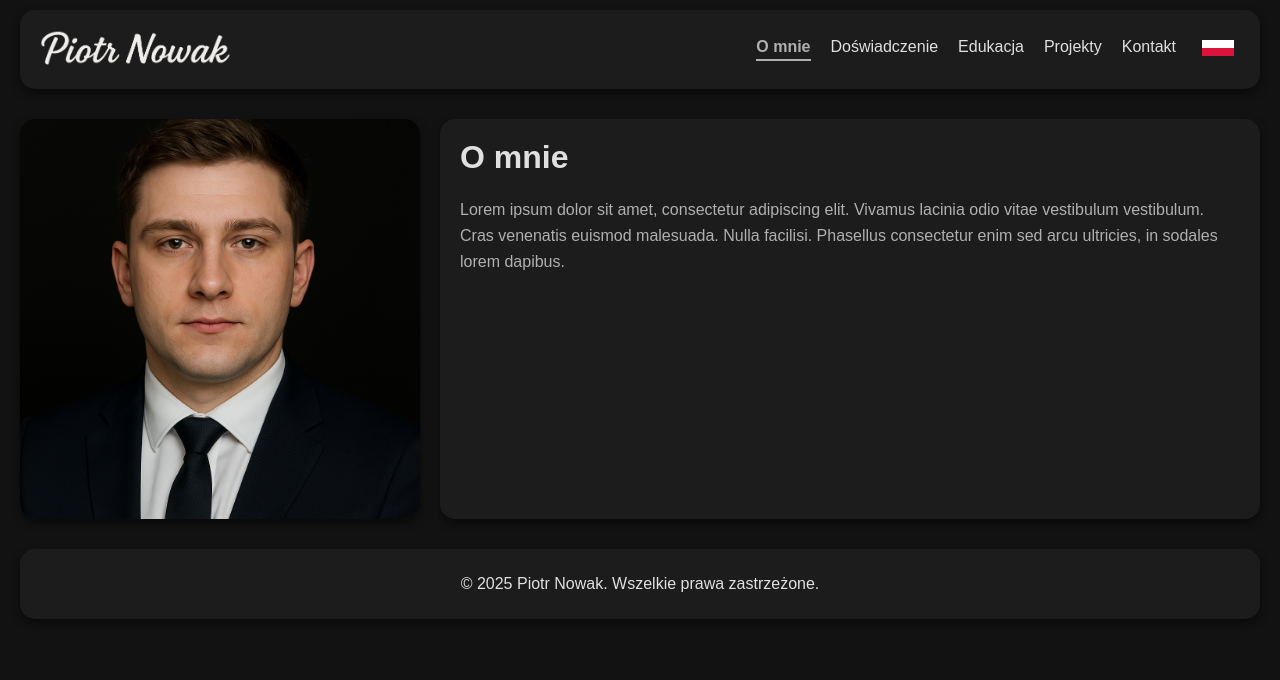
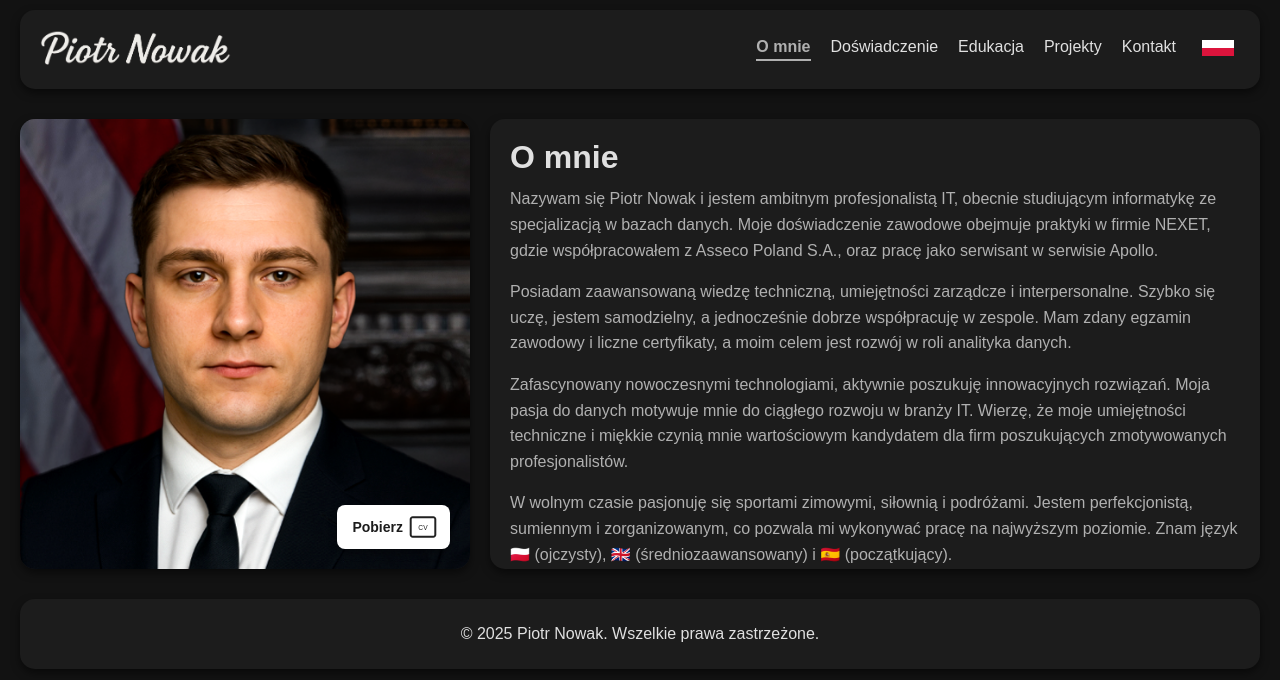
Before and after one commit to Puegoo/CV_WebSite, a React (Vite) app: page / in a window 1280 px wide. Shown: the top 680 px of the page. Built offline with nearby package versions, Linux system fonts and the light colour scheme.

Commit message:
Update About page layout and styling

```diff
--- a/src/i18n.js
+++ b/src/i18n.js
@@ -7,7 +7,8 @@ const resources = {
     translation: {
       "about": {
         "title": "O mnie",
-        "text": "Lorem ipsum dolor sit amet, consectetur adipiscing elit. Vivamus lacinia odio vitae vestibulum vestibulum. Cras venenatis euismod malesuada. Nulla facilisi. Phasellus consectetur enim sed arcu ultricies, in sodales lorem dapibus."
+        "text": "Nazywam się Piotr Nowak i jestem ambitnym profesjonalistą IT, obecnie studiującym informatykę ze specjalizacją w bazach danych. Moje doświadczenie zawodowe obejmuje praktyki w firmie NEXET, gdzie współpracowałem z Asseco Poland S.A., oraz pracę jako serwisant w serwisie Apollo.\n\nPosiadam zaawansowaną wiedzę techniczną, umiejętności zarządcze i interpersonalne. Szybko się uczę, jestem samodzielny, a jednocześnie dobrze współpracuję w zespole. Mam zdany egzamin zawodowy i liczne certyfikaty, a moim celem jest rozwój w roli analityka danych.\n\nZafascynowany nowoczesnymi technologiami, aktywnie poszukuję innowacyjnych rozwiązań. Moja pasja do danych motywuje mnie do ciągłego rozwoju w branży IT. Wierzę, że moje umiejętności techniczne i miękkie czynią mnie wartościowym kandydatem dla firm poszukujących zmotywowanych profesjonalistów.\n\nW wolnym czasie pasjonuję się sportami zimowymi, siłownią i podróżami. Jestem perfekcjonistą, sumiennym i zorganizowanym, co pozwala mi wykonywać pracę na najwyższym poziomie. Znam język 🇵🇱 (ojczysty), 🇬🇧 (średniozaawansowany) i 🇪🇸 (początkujący).",
+        "download": "Pobierz",
       },
       "footer": {
         "title": "© 2025 Piotr Nowak. Wszelkie prawa zastrzeżone."
@@ -24,7 +25,8 @@ const resources = {
     translation: {
       "about": {
         "title": "About Me",
-        "text": "Lorem ipsum dolor sit amet, consectetur adipiscing elit. Vivamus lacinia odio vitae vestibulum vestibulum. Cras venenatis euismod malesuada. Nulla facilisi. Phasellus consectetur enim sed arcu ultricies, in sodales lorem dapibus."
+        "text": "My name is Piotr Nowak, and I am an ambitious IT professional currently studying computer science with a specialization in databases. My professional experience includes an internship at NEXET, where I collaborated with Asseco Poland S.A., and a role as a technician at Apollo Service.\n\nI possess advanced technical knowledge, managerial skills, and interpersonal abilities. I learn quickly, work independently, and thrive in team settings. I have passed a professional exam and earned numerous certificates, with my goal being to develop as a data analyst.\n\nI am fascinated by modern technologies and actively seek innovative solutions. My passion for data drives me to continuously grow in the IT industry. I believe my blend of technical and soft skills makes me a valuable candidate for companies seeking motivated professionals.\n\nIn my free time, I enjoy winter sports, the gym, and traveling. I am a perfectionist, diligent, and organized, ensuring my work is of the highest quality. I speak 🇵🇱 (native), 🇬🇧 (intermediate), and 🇪🇸 (beginner).",
+        "download": "Download",
       },
       "footer": {
         "title": "© 2025 Piotr Nowak. All rights reserved."
--- a/src/pages/About.css
+++ b/src/pages/About.css
@@ -1,4 +1,3 @@
-/* src/pages/About.css */
 .about-container {
   display: flex;
   gap: 20px;
@@ -8,12 +7,13 @@
 /* Kafelek ze zdjęciem */
 .photo-tile {
   flex-shrink: 0;
-    width: 400px;
-    height: 400px;
+  width: 450px;
+  height: 450px;
   border-radius: 15px;
   overflow: hidden;
   background-color: #1C1C1C;
   box-shadow: 0 4px 8px rgba(0, 0, 0, 0.5);
+  position: relative; /* Aby przycisk był pozycjonowany wewnątrz kafelka */
 }
 
 .photo-tile img {
@@ -22,19 +22,51 @@
   object-fit: cover;
 }
 
+/* Przycisk pobierania CV */
+.download-button {
+  position: absolute;
+  bottom: 20px;
+  right: 20px;
+  background-color: #fff;
+  border-radius: 8px;
+  display: inline-flex;
+  align-items: center;
+  padding: 10px 15px;
+  box-shadow: 0 4px 8px rgba(0, 0, 0, 0.3);
+  text-decoration: none;
+  transition: transform 0.2s ease;
+}
+
+.download-button:hover {
+  transform: scale(1.05);
+}
+
+.download-button span {
+  color: #1C1C1C;
+  font-weight: bold;
+  margin-right: 8px;
+  font-size: 14px; /* Nieco mniejszy tekst */
+}
+
+.download-button img {
+  width: 24px;  /* Podstawowy rozmiar dla układu */
+  height: 24px;
+  transform: scale(1.33);  /* Wizualnie zwiększa ikonę bez zmiany rozmiaru przycisku */
+}
+
 /* Kafelek z tekstem */
 .text-tile {
   flex: 1;
-    height: 360px;           /* Ta sama wysokość co kafelek ze zdjęciem */
+  height: 410px;
+  line-height: 0.5;
   border-radius: 15px;
   background-color: #1C1C1C;
   padding: 20px;
   box-shadow: 0 4px 8px rgba(0, 0, 0, 0.5);
-    overflow: auto;          /* Zapewnia przewijanie, jeśli tekst będzie dłuższy */
 }
 
 .text-tile h1 {
-    margin-top: 0;
+  margin-top: 10px;
   color: #E0E0E0;
 }
 
--- a/src/pages/About.jsx
+++ b/src/pages/About.jsx
@@ -1,6 +1,7 @@
 import React from 'react';
 import { useTranslation } from 'react-i18next';
 import profileImg from '../images/profile.png';
+import docCV from '../assets/doc_CV.svg';
 import './About.css';
 
 function About() {
@@ -10,10 +11,16 @@ function About() {
     <div className="about-container">
       <div className="photo-tile">
         <img src={profileImg} alt={t('profilePhotoAlt')} />
+        <a href="/assets/document.pdf" download className="download-button">
+          <span>{t('about.download')}</span>
+          <img src={docCV} alt="Pobierz CV" />
+        </a>
       </div>
       <div className="text-tile">
         <h1>{t('about.title')}</h1>
-        <p>{t('about.text')}</p>
+        {t('about.text').split('\n\n').map((paragraph, index) => (
+          <p key={index}>{paragraph}</p>
+        ))}
       </div>
     </div>
   );
```
Also changed, not shown: src/assets/doc_CV.svg (added), src/images/profile.png. Lines whose indentation alone changed are shown as unchanged.
